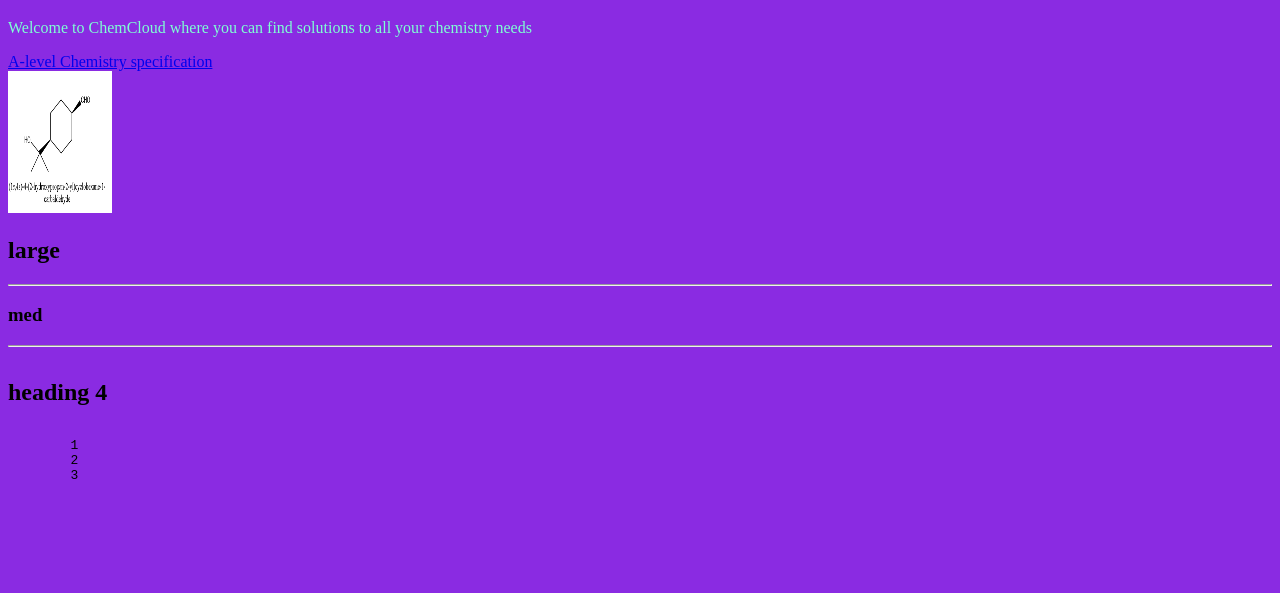
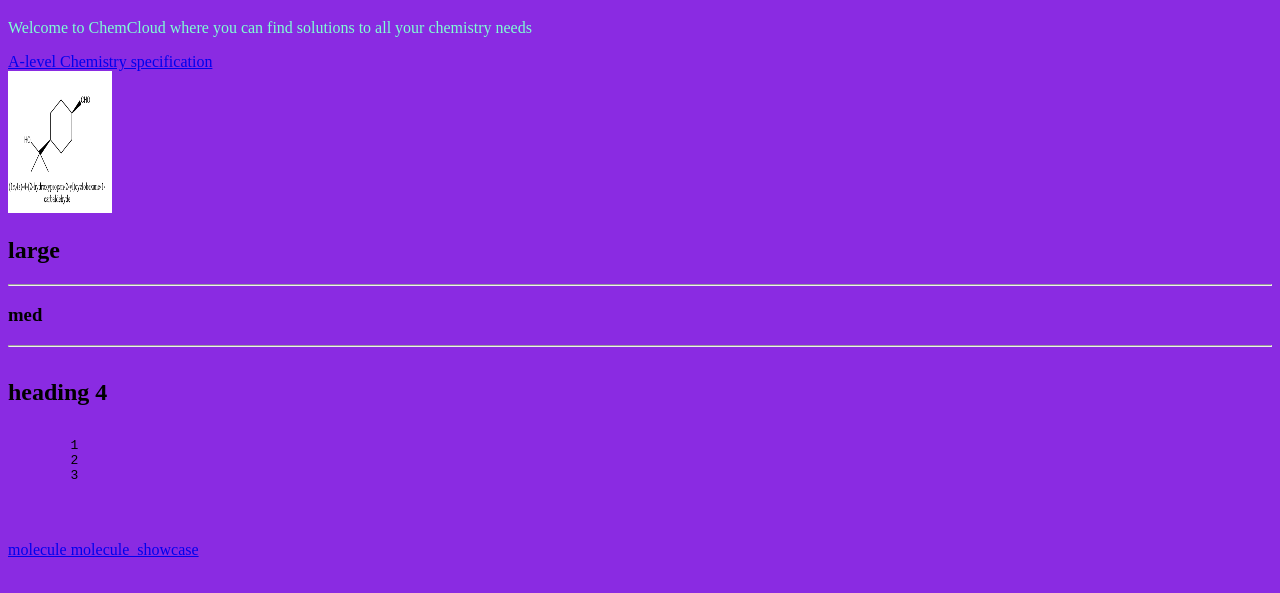
Before and after one commit to ChromeCaptain04/oldwebsite, a plain HTML site: page index.html in a window 1280 px wide. Shown: the part 61-654 px from the top of the page. Drawn offline with Linux system fonts and the light colour scheme.

Commit message:
new page

```diff
--- a/index.html
+++ b/index.html
@@ -18,5 +18,8 @@
 
 
     </pre>
+    <nav>
+      <a href="molecule_showcase.html">molecule molecule_showcase</a>
+    </nav>
     </body>
 </html>
```
Also changed, not shown: molecule_showcase.html (added, +6 -0 lines).
